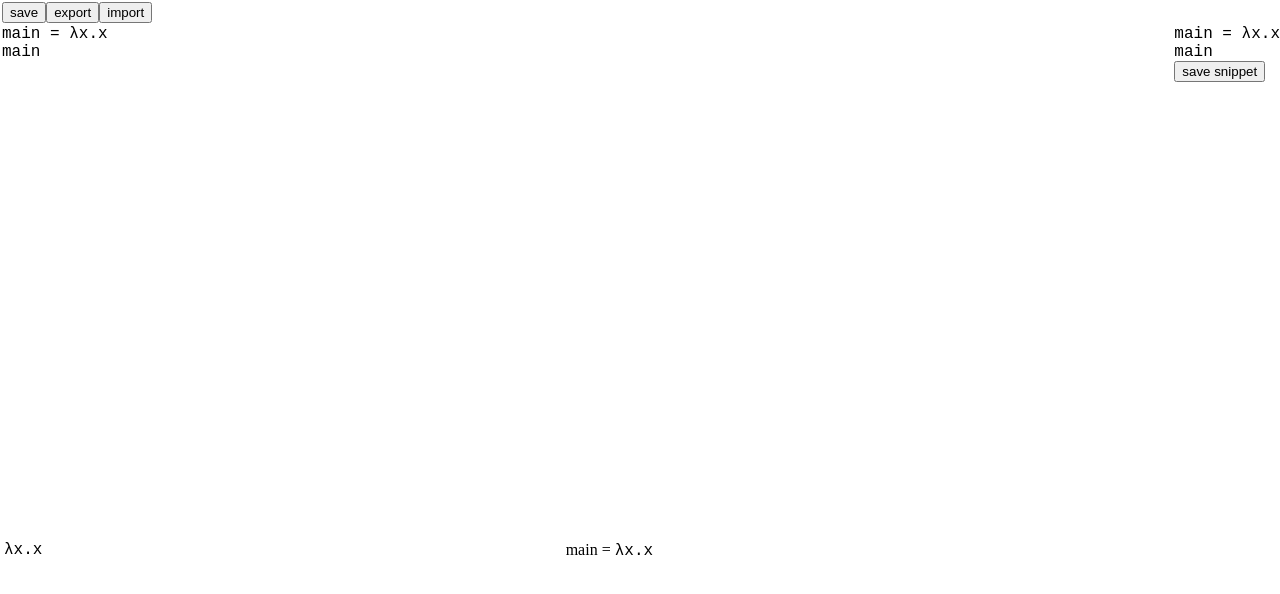
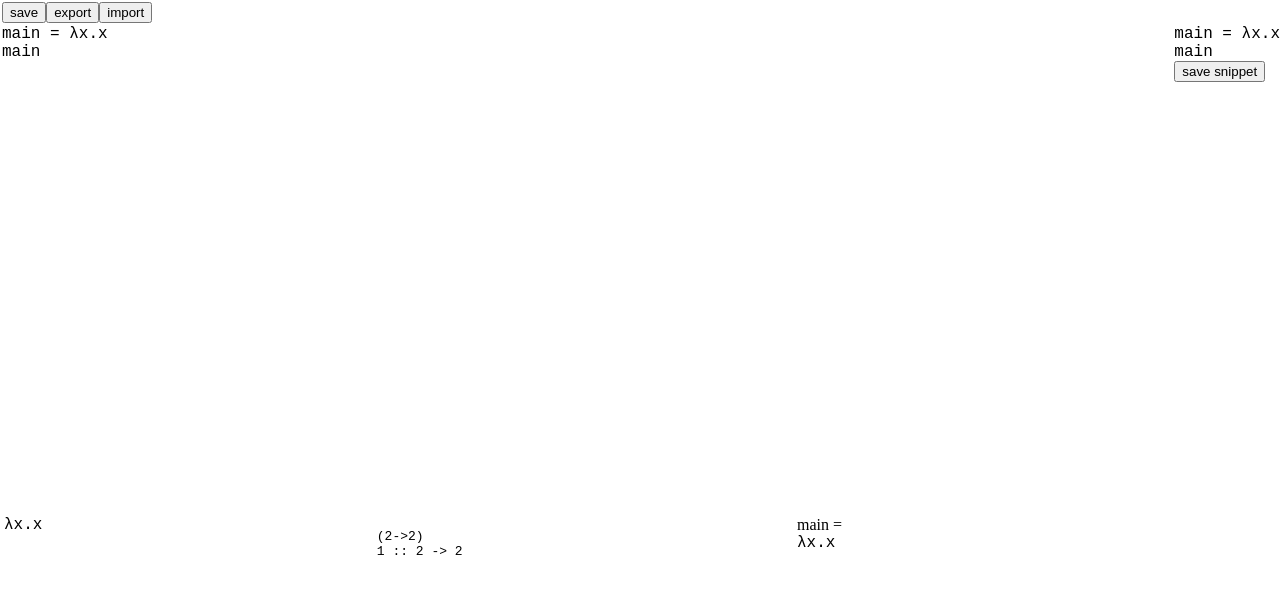
Before and after one commit to freddi301/lemming, a React app: page / in a window 1280 px wide. Shown: the top 594 px of the page. Built offline with nearby package versions, Linux system fonts and the light colour scheme.

Commit message:
enh: elements layout

```diff
--- a/package.json
+++ b/package.json
@@ -79,6 +79,7 @@
   },
   "dependencies": {
     "glamor": "^2.20.24",
+    "immutable": "^3.8.1",
     "lodash": "^4.17.4"
   }
 }
--- a/src/ast/Abs.js
+++ b/src/ast/Abs.js
@@ -8,10 +8,14 @@ import { Abs as AbsComp } from '../components/Abs';  // eslint-disable-line no-u
 export class Abs extends Ast {
   head: Var;
   body: Ast;
+  newLine: boolean;
   constructor({ head, body }: { head: Var, body: Ast }) {
     super();
     this.head = head;
     this.body = body;
+  }
+  toLambda() {
+    return new Abs({ head: this.head.toLambda(), body: this.body.toLambda() });
   }
   render() {
     return <AbsComp ast={this}/>;
--- a/src/ast/App.js
+++ b/src/ast/App.js
@@ -12,8 +12,11 @@ export class App extends Ast {
     this.left = left;
     this.right = right;
   }
-  render() {
-    return <AppComp ast={this}/>;
+  toLambda() {
+    return new App({ left: this.left.toLambda(), right: this.right.toLambda() });
+  }
+  render(extra: ?{ noParens?: boolean }) {
+    return <AppComp ast={this} extra={extra}/>;
   }
   toJSON() {
     return { type: 'App', left: this.left.toJSON(), right: this.right.toJSON() };
--- a/src/ast/Sas.js
+++ b/src/ast/Sas.js
@@ -20,10 +20,10 @@ export class Sas extends Ast {
   toLambda() {
     return new App({
       left: new Abs({
-        head: this.left,
-        body: this.body
+        head: this.left.toLambda(),
+        body: this.body.toLambda()
       }),
-      right: this.right
+      right: this.right.toLambda()
     });
   }
   render() {
--- a/src/ast/Var.js
+++ b/src/ast/Var.js
@@ -9,6 +9,9 @@ export class Var extends Ast {
   constructor({ name }: { name: string }) {
     super();
     this.name = name;
+  }
+  toLambda() {
+    return new Var({ name: this.name });
   }
   render() {
     return <VarComp ast={this}/>;
--- a/src/components/Abs.js
+++ b/src/components/Abs.js
@@ -18,12 +18,29 @@ export class Abs extends React.Component<void, { ast: AstAbs }, void> {
       }
     });
   }
+  toggleNewLine = () => {
+    this.props.ast.newLine = !this.props.ast.newLine;
+    this.forceUpdate();
+  }
   render() {
-    return <div className={`${styles.container}`}>
-      λ
+    if (this.props.ast.newLine) {
+      return <div className={`${styles.container} ${styles.row}`}>
+        <div className={`${styles.container} ${styles.row}`}>
+          <span>λ</span>
+          {this.props.ast.head.render()}
+          <span onClick={this.toggleNewLine}>.</span>
+        </div>
+        <div className={`${styles.container} ${styles.column}`} onClick={this.selectedBody}>
+          <span>&nbsp;</span>
+          {this.props.ast.body.render()}
+        </div>
+      </div>;
+    }
+    return <div className={`${styles.container} ${styles.row}`}>
+      <span>λ</span>
       {this.props.ast.head.render()}
-      .
-      <div className={`${styles.dib}`} onClick={this.selectedBody}>
+      <span onClick={this.toggleNewLine}>.</span>
+      <div onClick={this.selectedBody}>
         {this.props.ast.body.render()}
       </div>
     </div>;
--- a/src/components/App.js
+++ b/src/components/App.js
@@ -7,7 +7,7 @@ import { App as AstApp } from '../ast/App';
 import { Ast as AstAst } from '../ast/Ast';
 import { selected } from '../editor';
 
-export class App extends React.Component<void, { ast: AstApp }, void> {
+export class App extends React.Component<void, { ast: AstApp, extra: ?{ noParens?: boolean } }, void> {
   selectedLeft = (e: Event) => {
     e.stopPropagation();
     selected.publish({
@@ -29,13 +29,18 @@ export class App extends React.Component<void, { ast: AstApp }, void> {
     });
   }
   render() {
-    return <div className={`${styles.container}`}>
-      <div className={`${styles.dib}`} onClick={this.selectedLeft}>
-        ({this.props.ast.left.render()}
+    const extra = this.props.extra;
+    return <div className={`${styles.container} ${styles.row}`}>
+      <div onClick={this.selectedLeft} className={`${styles.container} ${styles.row}`}>
+        {extra && extra.noParens ? null: <span>(</span>}
+        {this.props.ast.left.render(
+          this.props.ast.left instanceof AstApp ? { noParens: true } : void 0
+        )}
       </div>
-      &nbsp;
-      <div className={`${styles.dib}`} onClick={this.selectedRight}>
-        {this.props.ast.right.render()})
+      <span>&nbsp;</span>
+      <div onClick={this.selectedRight} className={`${styles.container} ${styles.row}`}>
+        {this.props.ast.right.render()}
+        {extra && extra.noParens ? null : <span>)</span> }
       </div>
     </div>;
   }
--- a/src/components/Sas.js
+++ b/src/components/Sas.js
@@ -29,16 +29,17 @@ export class Sas extends React.Component<void, { ast: AstSas }, void> {
     });
   }
   render() {
-    return <div className={`${styles.container}`}>
-      <div className={`${styles.dib}`}>
-        {this.props.ast.left.render()}
+    return <div className={`${styles.container} ${styles.column}`}>
+      <div className={`${styles.container} ${styles.row}`}>
+        <div>
+          {this.props.ast.left.render()}
+        </div>
+        <span>&nbsp;=&nbsp;</span>
+        <div onClick={this.selectedRight}>
+          {this.props.ast.right.render()}
+        </div>
       </div>
-      &nbsp;=&nbsp;
-      <div className={`${styles.dib}`} onClick={this.selectedRight}>
-        {this.props.ast.right.render()}
-      </div>
-      <br/>
-      <div className={`${styles.dib}`} onClick={this.selectedBody}>
+      <div className={`${styles.container}`} onClick={this.selectedBody}>
         {this.props.ast.body.render()}
       </div>
     </div>;
--- a/src/components/styles.js
+++ b/src/components/styles.js
@@ -4,14 +4,15 @@ import { css } from 'glamor';
 
 export const styles = {
   container: css({
-    ':hover': {
+    /*':hover': {
       border: '1px solid gray',
       borderRadius: '3px',
       padding: '5px'
     },
-    'transition': 'padding 500ms',
-    display: 'inline-block',
+    'transition': 'padding 500ms',*/
+    display: 'flex',
     fontFamily: `"Courier New", Courier, monospace`
   }),
-  dib: css({ display: 'inline-block' })
+  row: css({ flexDirection: 'row' }),
+  column: css({ flexDirection: 'column' })
 };
--- /dev/null
+++ b/src/core/infere.js
@@ -0,0 +1,128 @@
+// @flow
+
+import { Ast, Abs, App, Var } from '../ast';
+import { Map, List } from 'immutable';
+
+export class InvalidAstError extends Error {
+  ast: Ast;
+  constructor(ast: Ast) {
+    super(`invalid ast`);
+    this.ast = ast;
+  }
+}
+
+export interface TypeScope {
+  get(i: Var): number;
+  set(i: Var, t: number): TypeScope
+}
+
+export class TypeAstNotFoundInScopeError extends Error {
+  identifier: Var;
+  scope: TypeScope;
+  constructor(i: Var, scope: TypeScope) {
+    super(`identifier: ${String(i)} not found in type scope: ${String(scope)}`);
+    this.identifier = i;
+    this.scope = scope;
+  }
+}
+
+export class StringTypeScope {
+  dict: { [id: string]: number };
+  constructor(dict: { [id: string]: number } = {}) { this.dict = dict; }
+  get(i: Var) { const got = this.dict[i.name]; if (!got) throw new TypeAstNotFoundInScopeError(i, this); return got; }
+  set(i: Var, l: number) { return new StringTypeScope({ ...this.dict, [i.name]: l }); }
+  toString() { return JSON.stringify(this.dict); }
+}
+
+export class Constraint<T> {} // eslint-disable-line no-unused-vars
+export class IsAbs<T> extends Constraint<T> {
+  head: T; body: T;
+  constructor(head: T, body: T) { super(); this.head = head; this.body = body; }
+  toString() { return `${String(this.head)} -> ${String(this.body)}`; }
+}
+
+export class Constraints<Type> {
+  typeToConstraintsMap: Map<Type, List<Constraint<Type>>>;
+  constructor(typeToConstraintsMap: Map<Type, List<Constraint<Type>>> = Map()) { this.typeToConstraintsMap = typeToConstraintsMap; }
+  add(type: Type, constraint: Constraint<Type>): Constraints<Type> {
+    return new Constraints(this.typeToConstraintsMap.updateIn([type], List(), l => l.push(constraint)));
+  }
+  findConstraint(type: Type, constraint: Class<Constraint<Type>>): Constraint<Type>[] {
+    return this.typeToConstraintsMap.get(type, List()).filter(c => c instanceof constraint).toJS();
+  }
+  // TODO: replace() replace all occurences of type
+  matchInferredAbs(): Constraints<Type> {
+    // TODO: if IsAbs already in constraints list for a type,
+    // replace head and body occurences
+    // repeat until nothing changes
+    return this;
+  }
+  toJSON() { return this.typeToConstraintsMap.toJS(); }
+  toString() {
+    return Object.entries(this.typeToConstraintsMap.toJS())
+    .reduce((memo, [key, value]) => {
+      const constraints = (value: any).map(String).join('; ');
+      memo.push(`${key} :: ${constraints}`);
+      return memo;
+    }, [])
+    .join('\n');
+  }
+  stringifyType(type: Type, extra: 'AbsNoParens' | '' = ''): string {
+    return this.typeToConstraintsMap.get(type, List([type])).toJS().map(c => {
+      if (c instanceof IsAbs) {
+        const pl = extra === 'AbsNoParens' ? '' : '(';
+        const pr = extra === 'AbsNoParens' ? '' : ')';
+        if (this.findConstraint(c.body, IsAbs).length) { // right associative
+          return `${pl}${this.stringifyType(c.head)}->${this.stringifyType(c.body, 'AbsNoParens')}${pr}`;
+        }
+        return `${pl}${this.stringifyType(c.head)}->${this.stringifyType(c.body)}${pr}`;
+      }
+      return String(type);
+    }).join('\n');
+  }
+}
+
+export function infere(
+  { ast, nextType, typeScope, constraints }: { ast: Ast, nextType: number, typeScope: TypeScope, constraints: Constraints<number> }
+): { type: number, nextType: number, constraints: Constraints<number> } {
+  if (ast instanceof App) {
+    const left = ast.left instanceof Abs ? ast.left : null;
+    const right = ast.right instanceof Abs ? ast.right : null;
+    if (left && right) {
+      const inferred = infere({ ast: right, nextType, typeScope, constraints });
+      return infere({
+        ast: left.body, nextType: inferred.nextType,
+        typeScope: typeScope.set(left.head, inferred.type), constraints: inferred.constraints,
+      });
+    } else { // eslint-disable-line no-else-return
+      const inferredRigth = infere({ ast: ast.right, nextType, typeScope, constraints });
+      const rt = inferredRigth.nextType;
+      const inferredLeft = infere({
+        ast: ast.left, nextType: inferredRigth.nextType + 1,
+        typeScope, constraints: inferredRigth.constraints,
+      });
+      const newConstraints = !constraints.findConstraint(inferredLeft.type, IsAbs).length ? // ensure is only typeholder
+        inferredLeft.constraints.add(inferredLeft.type, new IsAbs(inferredRigth.type, rt)) : inferredLeft.constraints;
+      return { type: rt, nextType: inferredLeft.nextType, constraints: newConstraints };
+    }
+  } else if (ast instanceof Var) {
+    return { type: typeScope.get(ast), nextType, typeScope, constraints };
+  } else if (ast instanceof Abs) {
+    const thisAbsType = nextType;
+    const thisAbsHeadType = nextType + 1;
+    const inferred = infere({ ast: ast.body, nextType: nextType + 2, typeScope: typeScope.set(ast.head, thisAbsHeadType), constraints });
+    const newConstraints = inferred.constraints.add(thisAbsType, new IsAbs(thisAbsHeadType, inferred.type));
+    return { type: nextType, nextType: inferred.nextType, constraints: newConstraints };
+  }
+  throw new InvalidAstError(ast);
+}
+
+export const inf = (ast: Ast) => infere({
+    ast, nextType: 1, typeScope: new StringTypeScope(), constraints: new Constraints()
+  });
+
+// TODO: add typechecking (trace)
+
+// TODO: add user definable constraints
+
+// TODO: add to JSON serialization
--- a/src/editor/index.js
+++ b/src/editor/index.js
@@ -7,6 +7,7 @@ import { Var, App, Abs, Sas, Ast } from '../ast';
 import { Choose } from './Choose'; // eslint-disable-line no-unused-vars
 import { Observable } from '../utils';
 import { e as evaluate } from '../core/evaluate';
+import { inf as infere } from '../core/infere';
 import { styles } from './styles';
 
 function load() {
@@ -60,11 +61,24 @@ export const selected: Observable<{
 
 function safeEvaluate(ast) {
   try {
-    const res = evaluate(ast.toLambda());
+    const lambda = ast.toLambda();
+    const res = evaluate(lambda);
+    let inferedString = '';
+    try {
+      const infered = infere(lambda);
+      inferedString += infered.type;
+      inferedString += '\n';
+      inferedString = infered.constraints.stringifyType(infered.type);
+      inferedString += '\n';
+      inferedString += infered.constraints.toString();
+    } catch (e) { inferedString = e.ast.toString(); }
     return <div className={styles.result}>
       <div className={styles.result}>
         {res.lambda.render()}
       </div>
+      <pre className={styles.result}>
+        {inferedString}
+      </pre>
       <div className={`${styles.result} ${styles.column}`}>
         {res.scope.pairs().map(({ key, value }) =>
           <div key={key.name}>
```
Also changed, not shown: 1 other file (tests, documents, lock files or other folders).
